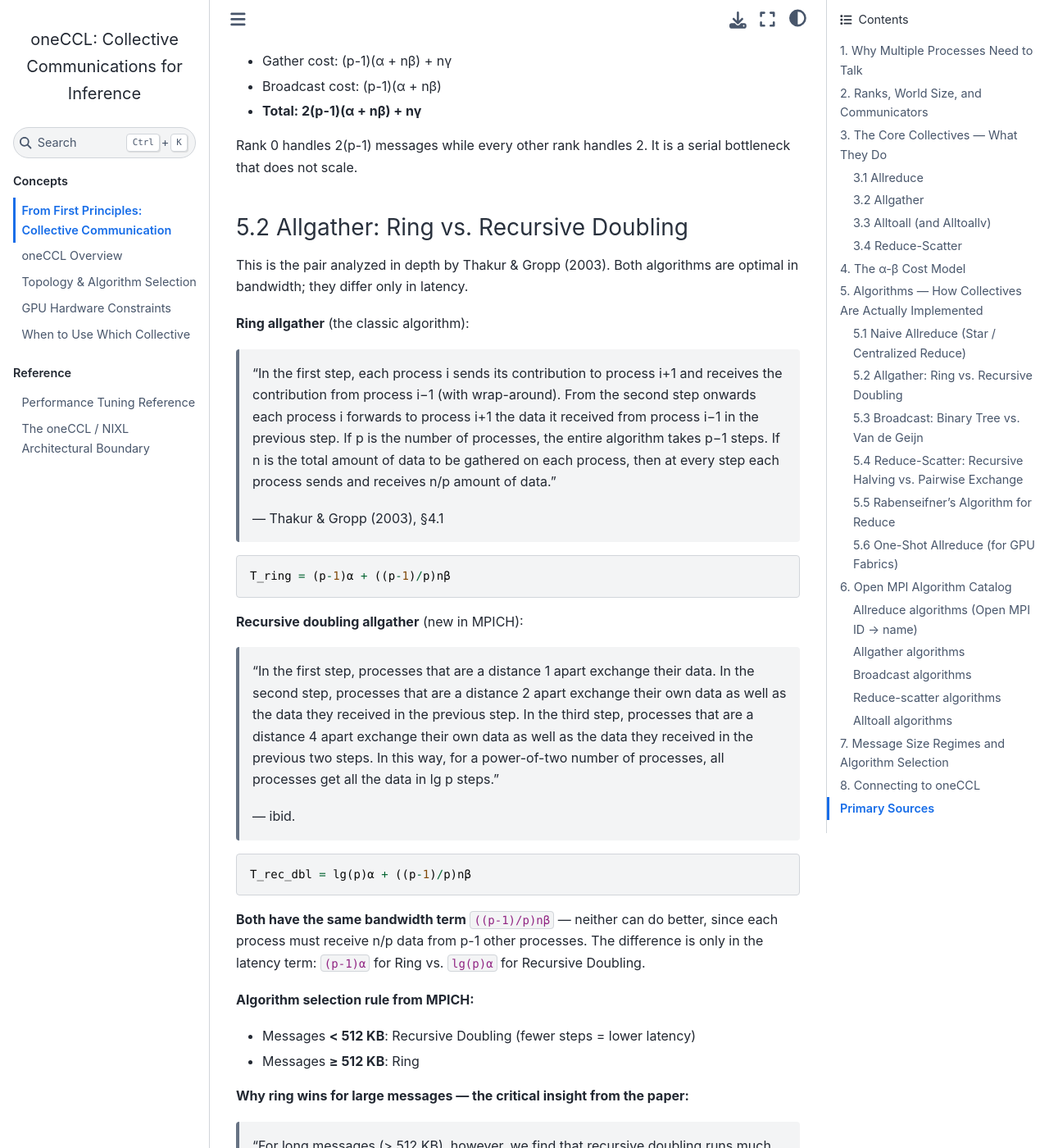
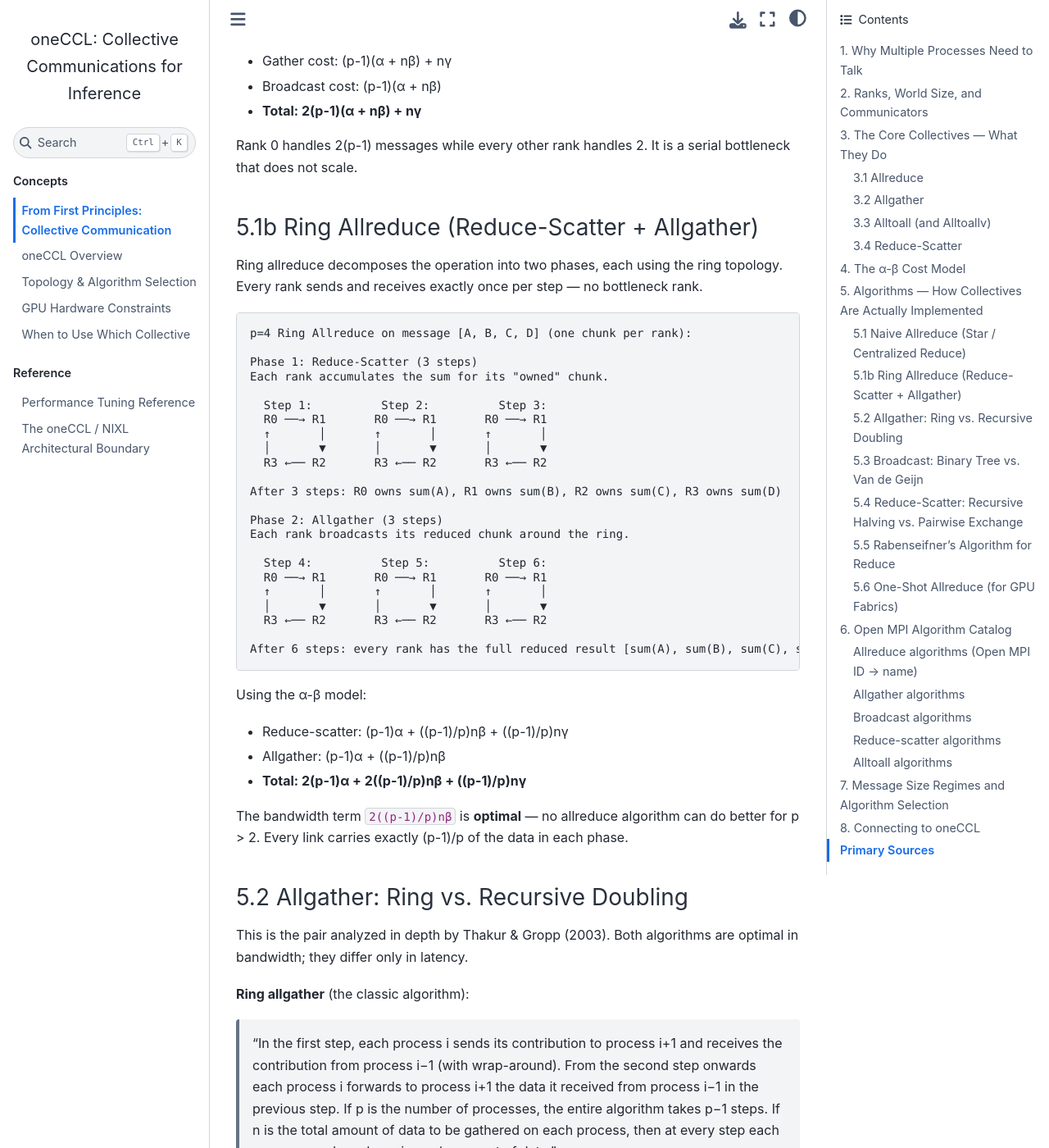
Before and after one commit to tsg-/oneccl-tutorial, a Jupyter Book: the page built from chapters/00_foundations.md, in a window 1280 px wide and 1400 px high, scrolled down 4811 px. Shown: the whole window at 82% size. Built offline with Jupyter Book 1.0.4 settings and Sphinx 7.4.7 and the Sphinx Book theme 1.1.4, drawn with Linux system fonts in a browser that asks for light colours; pages that are not in the unit, such as notebooks, are missing from menus.

Commit message:
Add ASCII diagrams and fix alignment
Ring allreduce phases, NUMA-aware vs naive ring, multi-node topo flow.
Fix box alignment in NUMA socket diagram. Add status legend to intro.

Co-Authored-By: Claude Opus 4.6 <noreply@anthropic.com>

````diff
--- a/chapters/00_foundations.md
+++ b/chapters/00_foundations.md
@@ -211,6 +211,45 @@ Using the α-β model:
 
 Rank 0 handles 2(p-1) messages while every other rank handles 2. It is a serial bottleneck
 that does not scale.
+
+### 5.1b Ring Allreduce (Reduce-Scatter + Allgather)
+
+Ring allreduce decomposes the operation into two phases, each using the ring topology.
+Every rank sends and receives exactly once per step — no bottleneck rank.
+
+```
+p=4 Ring Allreduce on message [A, B, C, D] (one chunk per rank):
+
+Phase 1: Reduce-Scatter (3 steps)
+Each rank accumulates the sum for its "owned" chunk.
+
+  Step 1:          Step 2:          Step 3:
+  R0 ──→ R1       R0 ──→ R1       R0 ──→ R1
+  ↑       │       ↑       │       ↑       │
+  │       ▼       │       ▼       │       ▼
+  R3 ←── R2       R3 ←── R2       R3 ←── R2
+
+After 3 steps: R0 owns sum(A), R1 owns sum(B), R2 owns sum(C), R3 owns sum(D)
+
+Phase 2: Allgather (3 steps)
+Each rank broadcasts its reduced chunk around the ring.
+
+  Step 4:          Step 5:          Step 6:
+  R0 ──→ R1       R0 ──→ R1       R0 ──→ R1
+  ↑       │       ↑       │       ↑       │
+  │       ▼       │       ▼       │       ▼
+  R3 ←── R2       R3 ←── R2       R3 ←── R2
+
+After 6 steps: every rank has the full reduced result [sum(A), sum(B), sum(C), sum(D)]
+```
+
+Using the α-β model:
+- Reduce-scatter: (p-1)α + ((p-1)/p)nβ + ((p-1)/p)nγ
+- Allgather:      (p-1)α + ((p-1)/p)nβ
+- **Total: 2(p-1)α + 2((p-1)/p)nβ + ((p-1)/p)nγ**
+
+The bandwidth term `2((p-1)/p)nβ` is **optimal** — no allreduce algorithm can do better
+for p > 2. Every link carries exactly (p-1)/p of the data in each phase.
 
 ### 5.2 Allgather: Ring vs. Recursive Doubling
 
````
Also changed, not shown: chapters/02_topology.md (+21 -1 lines), chapters/pvc_hardware_constraints.md (+39 -11 lines), intro.md (+3 -0 lines).
